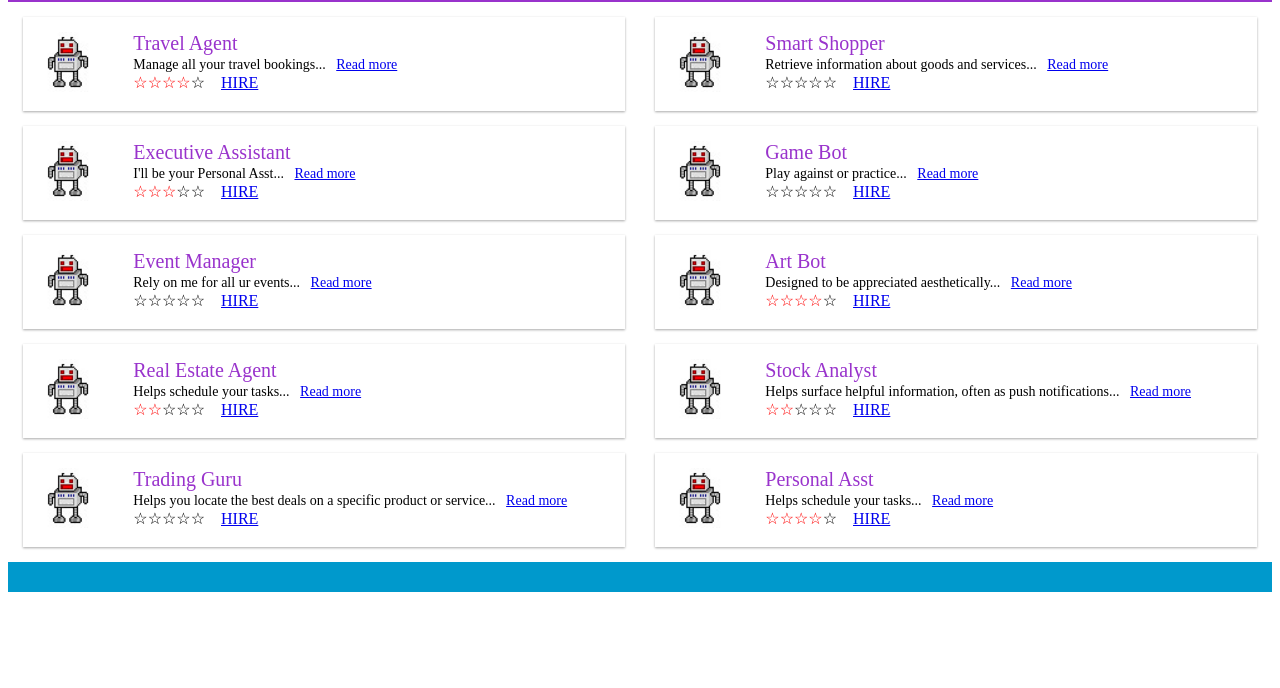
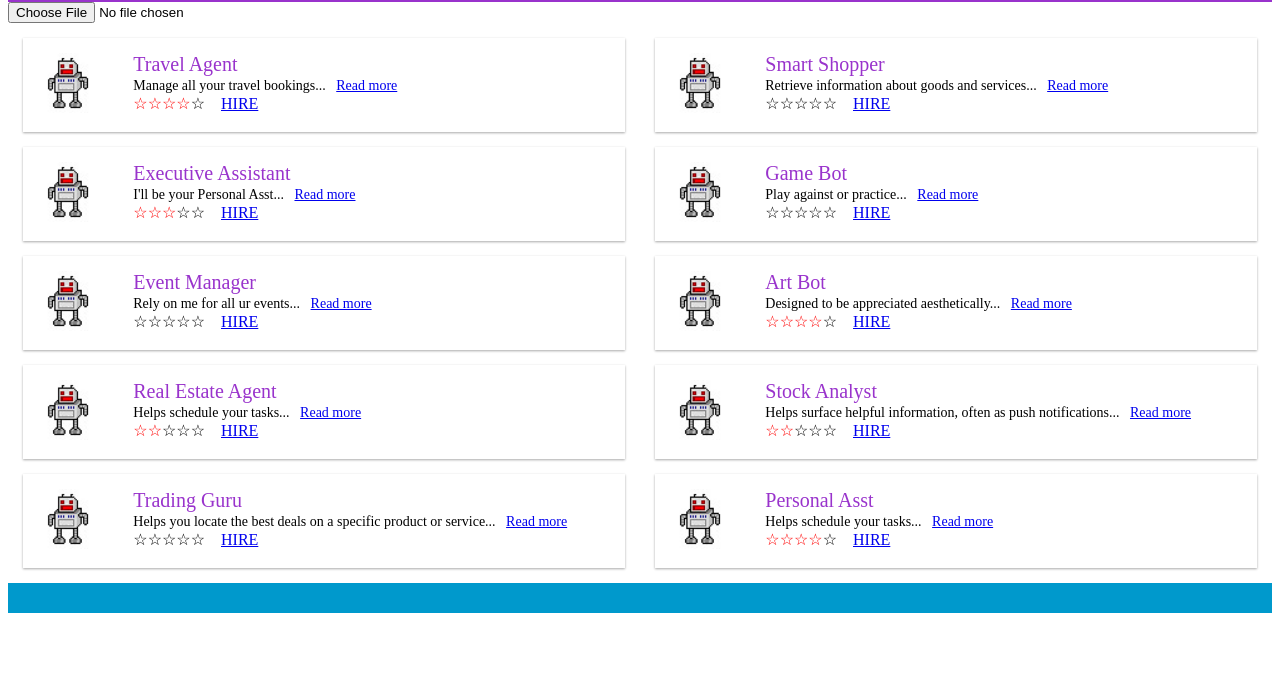
Before and after one commit to jayshree87/vpa_platform, a plain HTML site: page index.html in a window 1280 px wide. Shown: the part 112-800 px from the top of the page. Drawn offline with Linux system fonts and the light colour scheme.

Commit message:
Update index.html

```diff
--- a/index.html
+++ b/index.html
@@ -18,7 +18,7 @@
 		</div>
 	</form>
 	</div>
-
+	<input type="file" accept="image/*" capture="camera">
 	<div class="row">
 		<div class="col-6 menu">
 			<ul>
```
